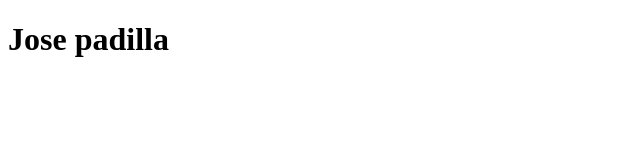
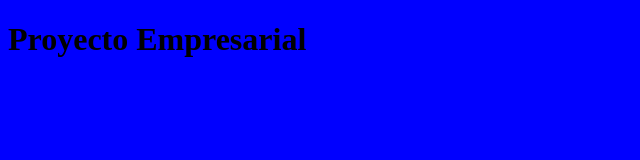
Before and after one commit to JosephPad/CursoGit, a plain HTML site: page index.html in a window 1280 px wide. Shown: the whole page, without its empty margins (0-640 px from the left). Drawn offline with Linux system fonts and the light colour scheme.

```diff
--- /dev/null
+++ b/css/styles.css
@@ -0,0 +1,3 @@
+body{
+    background-color: #00F;
+}
--- a/index.html
+++ b/index.html
@@ -5,8 +5,9 @@
     <meta http-equiv="X-UA-Compatible" content="IE=edge">
     <meta name="viewport" content="width=device-width, initial-scale=1.0">
     <title>Document</title>
+    <link rel="stylesheet" href="css/styles.css">
 </head>
 <body>
-    <h1>Jose padilla</h1>
+    <h1>Proyecto Empresarial</h1>
 </body>
 </html>
```
Also changed, not shown: js/javascript.js (added).
